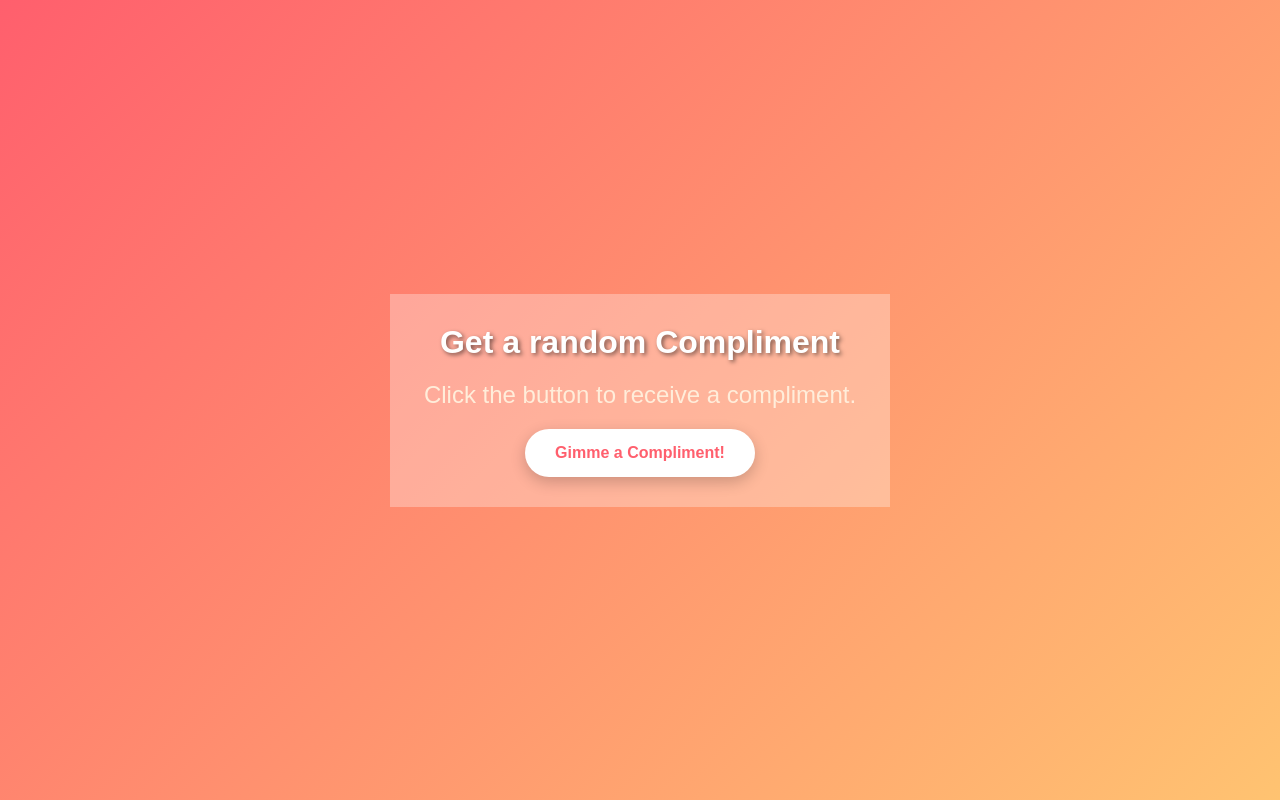
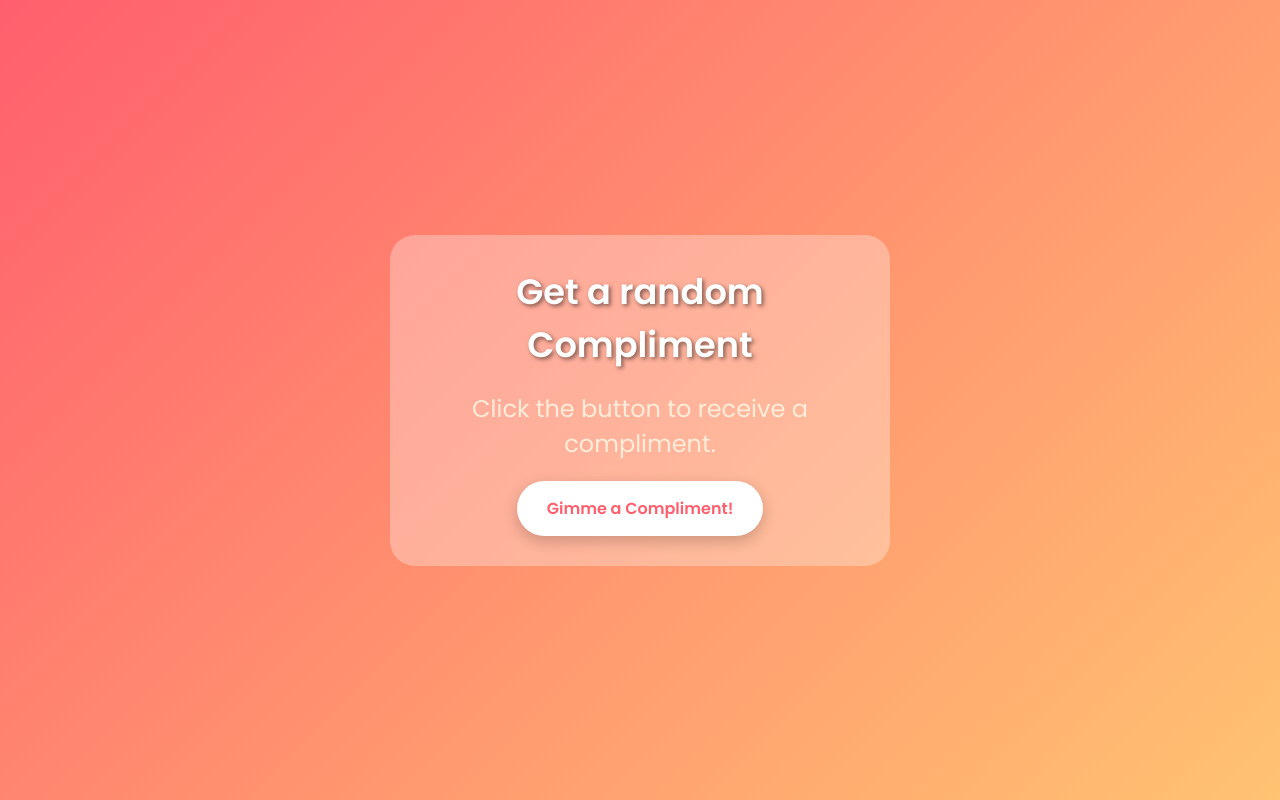
Before and after one commit to ansh3108/Random-Compliment-Generator, a plain HTML site: page index.html in a window 1280 px wide. Drawn offline with Linux system fonts and the light colour scheme.

Commit message:
Update style.css

```diff
--- a/style.css
+++ b/style.css
@@ -1,8 +1,10 @@
+@import url('https://fonts.googleapis.com/css2?family=Poppins:wght@400;600&display=swap');
+
 *{
     margin: 0;
     padding: 0;
     box-sizing: border-box;
-    font-family: Arial, Helvetica, sans-serif;
+    font-family: 'Poppins', sans-serif;
 }
 
 body{
@@ -24,12 +26,13 @@ body{
     width: 90%;
     max-width: 500px;
     animation: fadeIn 1.5s ease-out;
+    border-radius: 25px;
 }
 
 h1{
-    font-size: 2em;
+    font-size: 2.2em;
     color: #fff;
-    font-weight: bold;
+    font-weight: 600;
     margin-bottom: 20px;
     text-shadow: 2px 2px 4px rgba(0,0,0,0.5);
 }
@@ -37,7 +40,7 @@ h1{
 #compliment{
     margin: 20px 0;
     font-size: 1.5rem;
-    font-weight: 500;
+    font-weight: 400;
     color: #ffedda;
     transition: opacity 0.3s;
     animation: popUp 0.7s ease;
```
